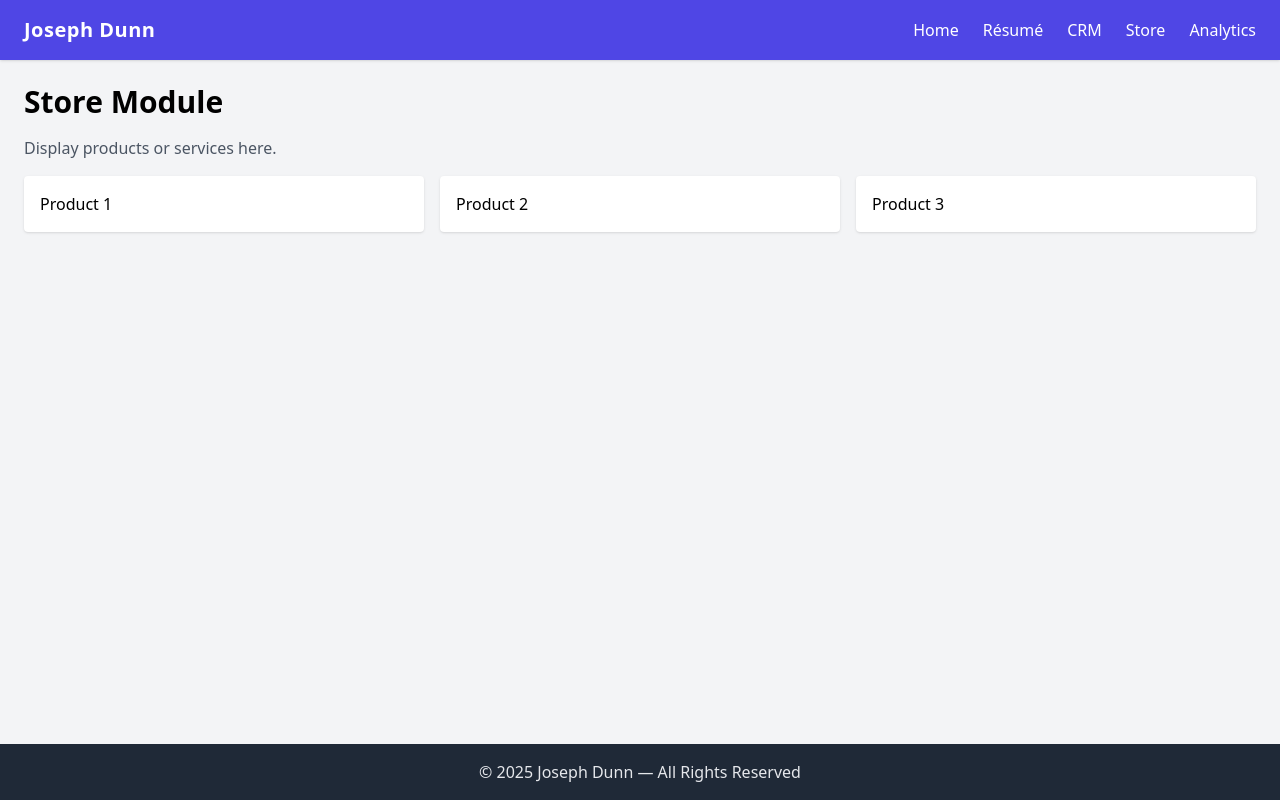
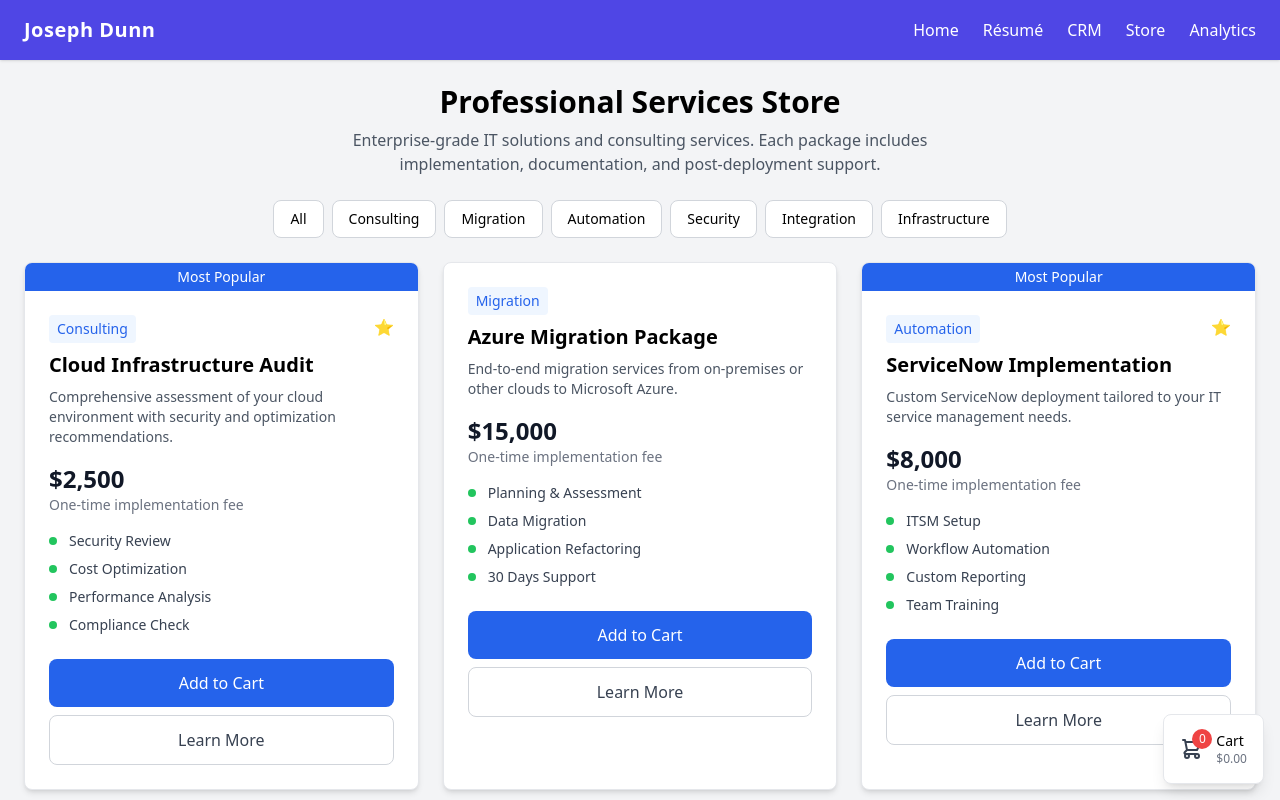
Before and after one commit to joedunn123456789/joedunn123456789, a React (Vite) app: page /#/store in a window 1280 px wide. Shown: the top 800 px of the page. Built offline with nearby package versions, Linux system fonts and the light colour scheme.

Commit message:
edit store.tsx

```diff
--- a/src/pages/Store.tsx
+++ b/src/pages/Store.tsx
@@ -1,13 +1,149 @@
 export default function Store() {
+  const products = [
+    {
+      id: 1,
+      name: "Cloud Infrastructure Audit",
+      description: "Comprehensive assessment of your cloud environment with security and optimization recommendations.",
+      price: "$2,500",
+      category: "Consulting",
+      features: ["Security Review", "Cost Optimization", "Performance Analysis", "Compliance Check"],
+      popular: true
+    },
+    {
+      id: 2,
+      name: "Azure Migration Package",
+      description: "End-to-end migration services from on-premises or other clouds to Microsoft Azure.",
+      price: "$15,000",
+      category: "Migration",
+      features: ["Planning & Assessment", "Data Migration", "Application Refactoring", "30 Days Support"],
+      popular: false
+    },
+    {
+      id: 3,
+      name: "ServiceNow Implementation",
+      description: "Custom ServiceNow deployment tailored to your IT service management needs.",
+      price: "$8,000",
+      category: "Automation",
+      features: ["ITSM Setup", "Workflow Automation", "Custom Reporting", "Team Training"],
+      popular: true
+    },
+    {
+      id: 4,
+      name: "Cybersecurity Framework",
+      description: "NIST SP 800-53 compliance framework implementation and documentation.",
+      price: "$5,000",
+      category: "Security",
+      features: ["Gap Analysis", "Policy Development", "Control Implementation", "Audit Prep"],
+      popular: false
+    },
+    {
+      id: 5,
+      name: "Salesforce Integration",
+      description: "Seamless integration between Salesforce and your existing business systems.",
+      price: "$3,500",
+      category: "Integration",
+      features: ["API Development", "Data Synchronization", "Custom Objects", "User Training"],
+      popular: false
+    },
+    {
+      id: 6,
+      name: "Disaster Recovery Plan",
+      description: "Complete DR strategy with failover testing and documentation.",
+      price: "$4,200",
+      category: "Infrastructure",
+      features: ["Risk Assessment", "Recovery Strategy", "Testing Protocol", "Documentation"],
+      popular: true
+    }
+  ];
+
+  const categories = ["All", "Consulting", "Migration", "Automation", "Security", "Integration", "Infrastructure"];
+
   return (
-    <section className="space-y-4">
-      <h1 className="text-3xl font-bold">Store Module</h1>
-      <p className="text-gray-600">Display products or services here.</p>
-      <div className="grid grid-cols-2 md:grid-cols-3 gap-4">
-        <div className="p-4 bg-white rounded shadow">Product 1</div>
-        <div className="p-4 bg-white rounded shadow">Product 2</div>
-        <div className="p-4 bg-white rounded shadow">Product 3</div>
+    <section className="space-y-6">
+      {/* Header */}
+      <div className="text-center space-y-2">
+        <h1 className="text-3xl font-bold">Professional Services Store</h1>
+        <p className="text-gray-600 max-w-2xl mx-auto">
+          Enterprise-grade IT solutions and consulting services. Each package includes implementation, documentation, and post-deployment support.
+        </p>
+      </div>
+
+      {/* Categories */}
+      <div className="flex flex-wrap gap-2 justify-center">
+        {categories.map(category => (
+          <button
+            key={category}
+            className="px-4 py-2 bg-white border border-gray-300 rounded-lg hover:bg-gray-50 transition-colors text-sm font-medium"
+          >
+            {category}
+          </button>
+        ))}
+      </div>
+
+      {/* Products Grid */}
+      <div className="grid grid-cols-1 md:grid-cols-2 lg:grid-cols-3 gap-6">
+        {products.map(product => (
+          <div key={product.id} className="bg-white rounded-lg shadow-md border border-gray-200 overflow-hidden hover:shadow-lg transition-shadow">
+            {product.popular && (
+              <div className="bg-blue-600 text-white text-sm font-medium text-center py-1">
+                Most Popular
+              </div>
+            )}
+            <div className="p-6">
+              <div className="flex justify-between items-start mb-2">
+                <span className="text-sm font-medium text-blue-600 bg-blue-50 px-2 py-1 rounded">
+                  {product.category}
+                </span>
+                {product.popular && (
+                  <span className="text-yellow-500">⭐</span>
+                )}
+              </div>
+
+              <h3 className="text-xl font-semibold mb-2">{product.name}</h3>
+              <p className="text-gray-600 text-sm mb-4">{product.description}</p>
+
+              <div className="mb-4">
+                <div className="text-2xl font-bold text-gray-900">{product.price}</div>
+                <div className="text-sm text-gray-500">One-time implementation fee</div>
+              </div>
+
+              <ul className="space-y-2 mb-6">
+                {product.features.map((feature, index) => (
+                  <li key={index} className="flex items-center text-sm text-gray-700">
+                    <span className="w-2 h-2 bg-green-500 rounded-full mr-3"></span>
+                    {feature}
+                  </li>
+                ))}
+              </ul>
+
+              <button className="w-full bg-blue-600 text-white py-3 rounded-lg font-medium hover:bg-blue-700 transition-colors">
+                Add to Cart
+              </button>
+              <button className="w-full mt-2 border border-gray-300 text-gray-700 py-3 rounded-lg font-medium hover:bg-gray-50 transition-colors">
+                Learn More
+              </button>
+            </div>
+          </div>
+        ))}
+      </div>
+
+      {/* Shopping Cart Summary (Fixed at bottom) */}
+      <div className="fixed bottom-4 right-4 bg-white rounded-lg shadow-lg border border-gray-200 p-4">
+        <div className="flex items-center gap-3">
+          <div className="relative">
+            <svg className="w-6 h-6 text-gray-700" fill="none" stroke="currentColor" viewBox="0 0 24 24">
+              <path strokeLinecap="round" strokeLinejoin="round" strokeWidth={2} d="M3 3h2l.4 2M7 13h10l4-8H5.4M7 13L5.4 5M7 13l-2.293 2.293c-.63.63-.184 1.707.707 1.707H17m0 0a2 2 0 100 4 2 2 0 000-4zm-8 2a2 2 0 11-4 0 2 2 0 014 0z" />
+            </svg>
+            <span className="absolute -top-2 -right-2 bg-red-500 text-white text-xs rounded-full w-5 h-5 flex items-center justify-center">
+              0
+            </span>
+          </div>
+          <div>
+            <p className="text-sm font-medium">Cart</p>
+            <p className="text-xs text-gray-500">$0.00</p>
+          </div>
+        </div>
       </div>
     </section>
-  )
+  );
 }
```
